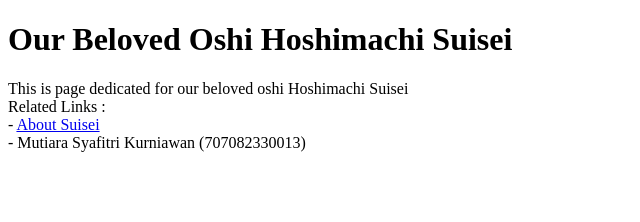
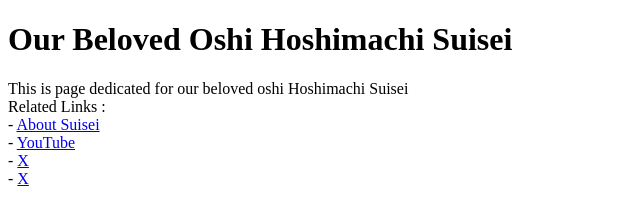
Before and after one commit to kirakiraAZK/kirakiraAZK.github.io, a plain HTML site: page index.html in a window 1280 px wide. Shown: the whole page, without its empty margins (0-640 px from the left). Drawn offline with Linux system fonts and the light colour scheme.

Commit message:
Update index.html

```diff
--- a/index.html
+++ b/index.html
@@ -9,8 +9,10 @@
     <p>
       This is page dedicated for our beloved oshi Hoshimachi Suisei<br>
       Related Links :<br>
-        - <a href="https://www.example.com" target="_blank">About Suisei</a> <br>
-        - Mutiara Syafitri Kurniawan (707082330013)
+        - <a href="D:\Development\ALPRO\kirakiraAZK.github.io\AboutSuisei.html" target="_blank">About Suisei</a> <br>
+        - <a href="https://www.youtube.com/@HoshimachiSuisei" target="_blank">YouTube</a> <br>
+        - <a href="https://x.com/suisei_hosimati" target="_blank">X</a> <br>
+        - <a href="https://www.tiktok.com/@suisei_hosimati_hololive?is_from_webapp=1&sender_device=pc" target="_blank">X</a> <br>
     </p>
   </header>
 </body>
```
